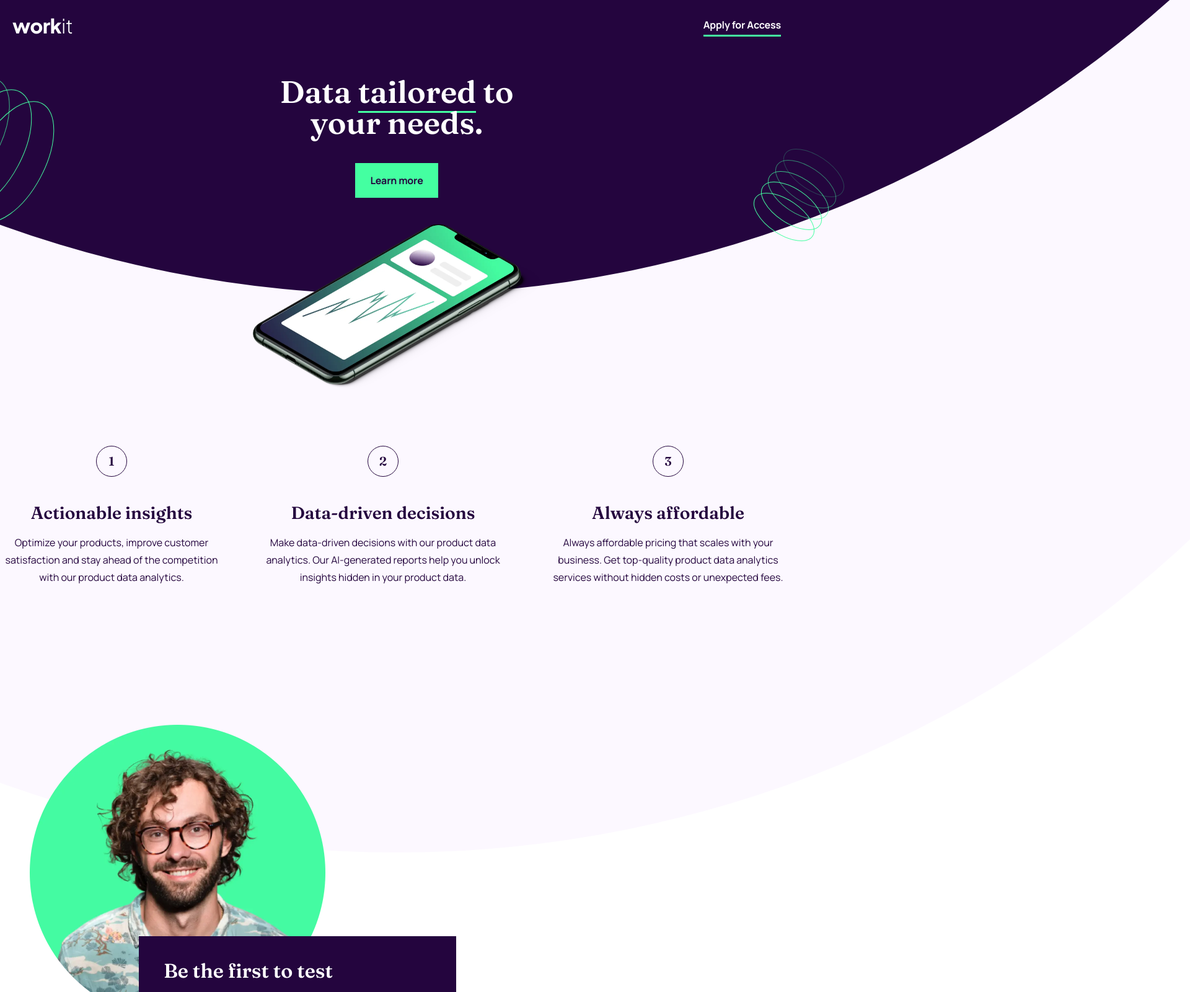
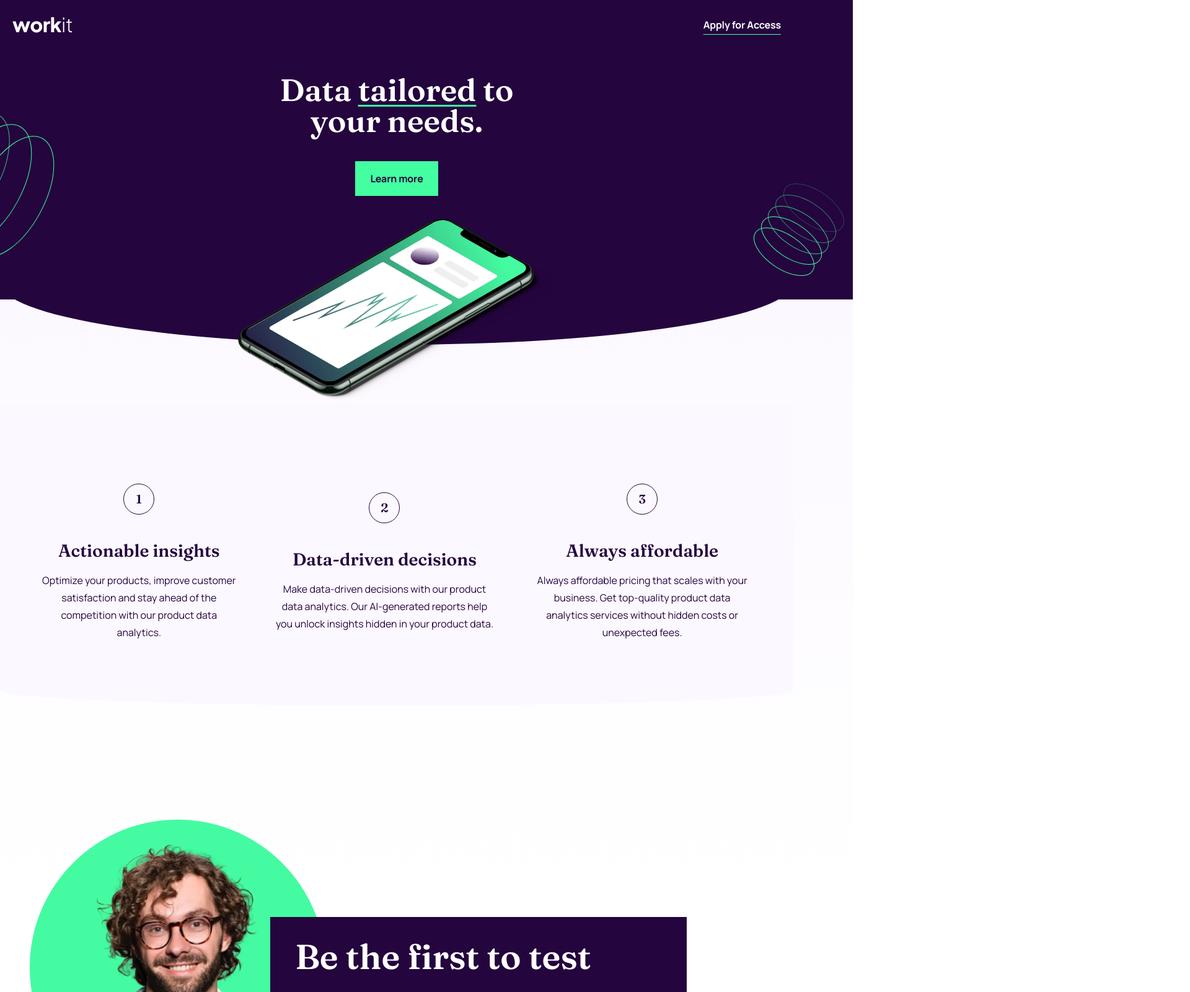
Before and after one commit to Deanogit/workit, a website: page index.html in a window 1280 px wide. Shown: the top 1600 px of the page at 62% size, 1920 px wide, since content can reach past the window. Drawn offline with Linux system fonts and the light colour scheme.

Commit message:
layout tweeks

```diff
--- a/index.html
+++ b/index.html
@@ -15,57 +15,61 @@
     <title>Workit FEM Challenge</title>
   </head>
   <body
-    class="font-sans text-dark-blue min-h-screen relative bg-white overflow-x-hidden"
+    class="flex flex-col items-center justify-center font-sans text-dark-blue min-h-screen w-screen overflow-x-hidden bg-gradient-to-b from-dark-blue from-20% via-off-white via-20% to-white to-60%"
   >
-    <div
-      class="absolute -z-10 h-[2500px] w-[2500px] rounded-full bg-dark-blue -top-[1400px] left-1/2 -translate-x-1/2 -translate-y-1/2 overflow-x-hidden scale-150 shrink-0"
-    ></div>
-    <div
-      class="absolute -z-20 h-[2500px] w-[2500px] rounded-full bg-off-white -top-[500px] left-1/2 -translate-x-1/2 -translate-y-1/2 overflow-x-hidden scale-150 shrink-0"
-    ></div>
-    <div class="absolute hidden md:block top-16 -left-56">
-      <img src="assets/images/bg-pattern-1.svg" alt="" />
-    </div>
-    <div class="absolute hidden md:block top-56 -right-24">
-      <img src="assets/images/bg-pattern-2.svg" alt="" />
-    </div>
-    <div class="container mx-auto">
-      <header class="bg-dark-blue text-white px-5 pt-6">
+    <div class="mx-auto">
+      <header class="text-white px-5 pt-6 bg-dark-blue">
         <nav class="flex items-center justify-between">
           <img src="assets/images/logo-light.svg" alt="" />
-          <a href="#" class="border-b-3 border-elec-green text-xs font-bold"
+          <a
+            href="#"
+            class="underline decoration-elec-green decoration-[3px] underline-offset-[9px] text-xs font-bold"
             >Apply for Access</a
           >
         </nav>
       </header>
       <section
         id="hero"
-        class="text-white pt-16 pb-4 flex flex-col items-center relative"
+        class="text-white pt-16 pb-4 flex flex-col items-center relative bg-dark-blue"
       >
-        <h1 class="text-6xl font-serif max-w-md text-center mx-auto">
+        <h1 class="text-6xl font-serif text-center mx-auto">
           Data
-          <span class="border-b-3 border-elec-green">tailored</span>
+          <span
+            class="underline decoration-elec-green decoration-[3px] underline-offset-[6px]"
+            >tailored</span
+          >
           to
         </h1>
-        <h1 class="text-6xl font-serif max-w-md text-center mx-auto">
-          your needs.
-        </h1>
+        <h1 class="text-6xl font-serif text-center mx-auto">your needs.</h1>
         <a
           href="#"
           class="bg-elec-green px-6 text-xs py-3 font-bold text-dark-blue mt-10 mb-32"
           >Learn more</a
         >
         <div
-          class="px-6 xs:px-10 pt-16 absolute bottom-0 translate-y-1/2 max-w-lg"
+          class="px-6 lg:px-0 xs:px-10 pt-16 lg:pt-20 absolute bottom-0 translate-y-1/2 max-w-lg"
         >
           <img src="assets/images/image-hero.webp" alt="" class="" />
         </div>
+        <div
+          class="absolute w-full -bottom-10 flex items-center justify-center overflow-x-hidden lg:-bottom-24"
+        >
+          <div
+            class="h-[50px] lg:h-[200px] w-full -z-10 bg-dark-blue rounded-b-[70%] mt-30"
+          ></div>
+        </div>
+        <div class="absolute z-10 hidden md:block top-16 -left-56">
+          <img src="assets/images/bg-pattern-1.svg" alt="" />
+        </div>
+        <div class="absolute hidden md:block top-56 -right-24">
+          <img src="assets/images/bg-pattern-2.svg" alt="" />
+        </div>
       </section>
 
-      <section id="features">
+      <section id="features" class="relative bg-off-white">
         <!-- features container -->
         <div
-          class="flex flex-col lg:flex-row gap-16 items-center mx-1 my-5 mt-48"
+          class="flex flex-col lg:flex-row lg:p-16 gap-16 items-center mx-1 my-5 mt-48"
         >
           <!-- feature -->
           <div
@@ -127,12 +131,22 @@
             </div>
           </div>
         </div>
+        <div
+          class="absolute w-full -bottom-10 flex items-center justify-center overflow-x-hidden"
+        >
+          <div
+            class="h-[50px] w-full -z-10 bg-off-white rounded-b-[70%] mt-30"
+          ></div>
+        </div>
+        <!-- <div
+          class="absolute -bottom-[50px] h-[100px] w-screen scale-150 -z-10 bg-off-white rounded-b-[100%] overflow-x-hidden block"
+        ></div> -->
       </section>
 
       <section id="cta" class="">
         <!-- cta container -->
         <div
-          class="relative flex flex-col items-center text-white text-center mt-24 my-6 mx-4 md:flex-row md:mt-48 md:mb-60"
+          class="relative flex flex-col items-center text-white text-center mt-24 my-6 mx-4 md:flex-row md:mt-48 md:mb-60 lg:mb-80"
         >
           <div class="m-8">
             <img
@@ -142,10 +156,12 @@
             />
           </div>
           <div
-            class="box bg-dark-blue -mt-20 px-4 pt-8 pb-10 flex flex-col space-y-6 md:absolute md:max-w-lg md:-bottom-44 md:left-52 md:text-left md:px-10 md:pb-16"
+            class="box bg-dark-blue -mt-20 px-4 pt-8 pb-10 flex flex-col space-y-6 md:absolute md:max-w-lg md:-bottom-44 md:left-52 md:text-left md:px-10 md:pb-16 lg:left-[420px] lg:bottom-0 lg:max-w-2xl lg:px-10"
           >
-            <h2 class="text-3xl font-serif">Be the first to test</h2>
-            <p class="text-base px-2 pb-2">
+            <h2 class="text-3xl lg:text-5xl font-serif">
+              Be the first to test
+            </h2>
+            <p class="text-base lg:text-md px-2 pb-2 lg:pb-4">
               Hi, I'm Louis Graham, the founder of the company. Book a demo call
               with me to become a beta tester for our app and kickstart your
               company. Apply for access below and I’ll be in touch to schedule a
@@ -159,7 +175,9 @@
               >
             </div>
           </div>
-          <div class="absolute hidden md:block -bottom-72 right-8">
+          <div
+            class="absolute hidden md:block -bottom-72 right-8 lg:-bottom-20 lg:right-44"
+          >
             <img src="assets/images/bg-pattern-3.svg" alt="" />
           </div>
         </div>
```
Also changed, not shown: css/style.css.
